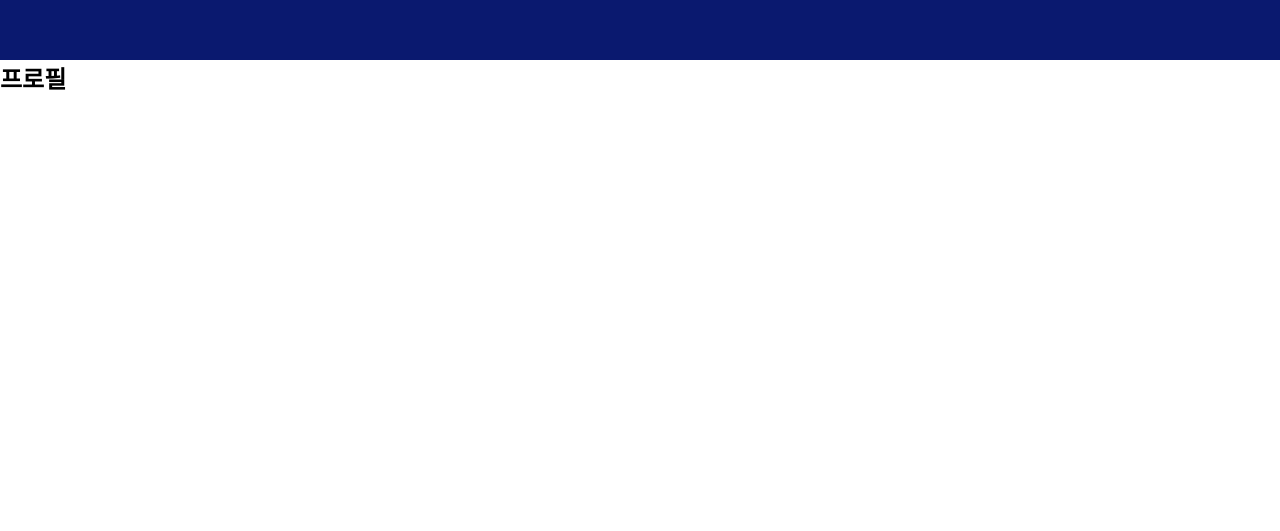
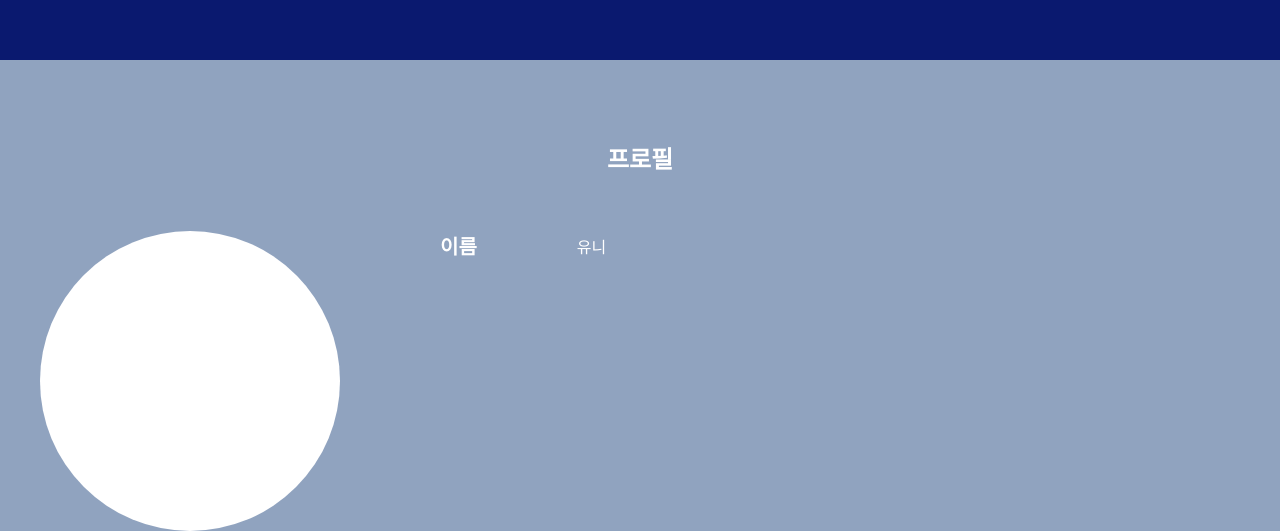
Before and after one commit to ynnotun/study_portfolio, a plain HTML site: page index.html in a window 1280 px wide. Shown: the part 740-1271 px from the top of the page. Before the commit the page ends 835 px from the top, so only its background shows below. Drawn offline with Linux system fonts and the light colour scheme.

Commit message:
프로필 css 추가

```diff
--- a/css/style.css
+++ b/css/style.css
@@ -1,6 +1,12 @@
 * {
     margin: 0;
     padding: 0;
+    color: inherit;
+}
+
+body {
+    background-color: #90A3BF;
+    color: #ffffff;
 }
 
 
@@ -39,3 +45,50 @@ li{
     color: #658DF1;
 
 }
+
+
+section {
+    margin-bottom: 80px;
+}
+
+.section-title {
+    text-align: center;
+}
+
+
+.profile {
+    width: 1200px;
+    margin: 0 auto;
+}
+
+.profile-detail {
+    display: flex;
+    gap: 100px;
+    margin-top: 56px;
+}
+
+.profile-picture {
+    width: 300px;
+    height: 300px;
+    border-radius: 50%;
+    background-color: #FFFFFF;
+}
+
+.profile-description {
+
+}
+
+.profile-item {
+    display: flex;
+    align-items: center;
+    gap: 100px;
+}
+
+.profile-item-title {
+    font-size: 20px;
+    font-weight: bold;
+}
+
+.profile-item-description {
+    font-size: 16px;
+}
--- a/index.html
+++ b/index.html
@@ -12,8 +12,18 @@
         <p class="cover-decription">FRONDEND | BACKEND</p>
     </section>
 
-    <section class="proifle">
+    <section class="profile section">
         <h2 class="section-title">프로필</h2>
+
+        <div class="profile-detail">
+            <div class="profile-picture"></div>
+            <div class="profile-description">
+                <div class="profile-item">
+                    <div class="profile-item-title">이름</div>
+                    <div class="profile-item-description">유니</div>
+                </div>
+            </div>
+        </div>
     </section>
 </body>
 </html>
```
Also changed, not shown: README.md.
